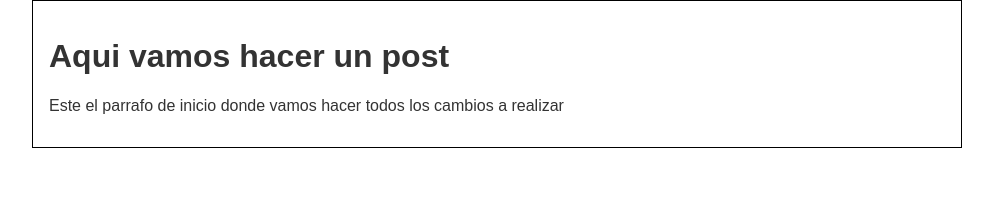
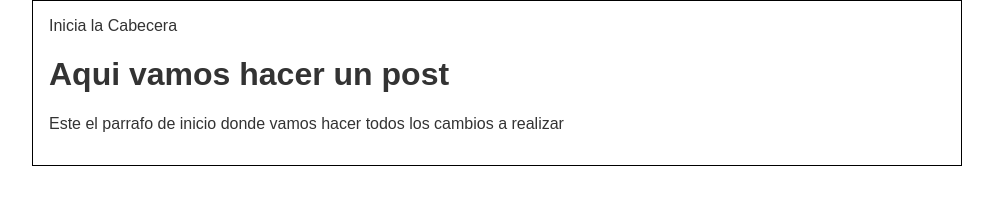
Before and after one commit to edw11leon/hyperblog, a plain HTML site: page index.html in a window 1280 px wide. Shown: the whole page, without its empty margins (143-1136 px from the left). Drawn offline with Linux system fonts and the light colour scheme.

Commit message:
Agregamos un div con id cabecera

```diff
--- a/index.html
+++ b/index.html
@@ -9,6 +9,9 @@
 </head>
 <body>
     <div id="contanier">
+        <div id="cabecera">
+            Inicia la Cabecera
+        </div>
         <div id="post">
             <h1>Aqui vamos hacer un post</h1>
             <p>Este el parrafo de inicio  donde vamos hacer todos los cambios a realizar </p>
```
